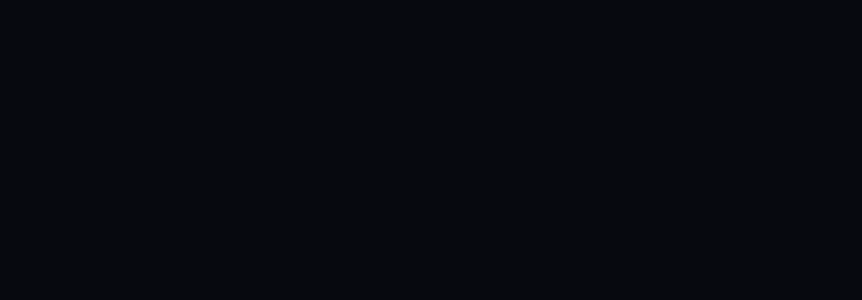
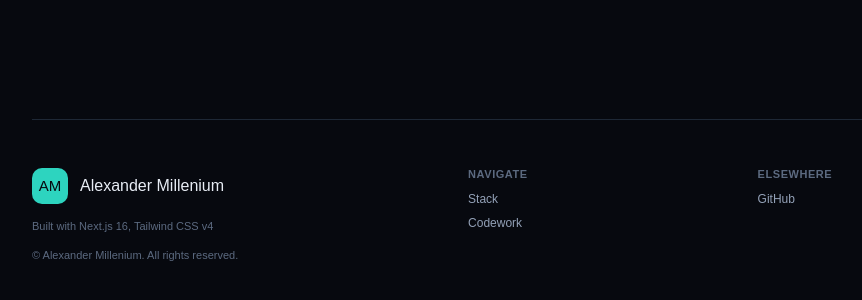
Before and after one commit to shikitsun/shikitsun, a Next.js app: page / in a window 1280 px wide. Shown: the part 2286-2586 px from the top of the page, without its empty margins (8-870 px from the left). Before the commit the page ends 2426 px from the top, so only its background shows below. Built offline with nearby package versions, Linux system fonts and the light colour scheme.

Commit message:
feat(footer): footer section

```diff
--- a/src/app/page.tsx
+++ b/src/app/page.tsx
@@ -1,4 +1,5 @@
 import { CodeWork } from "../widgets/codework";
+import Footer from "../widgets/footer";
 import { Header } from "../widgets/header/Header";
 import { Hero } from "../widgets/hero/Hero";
 import Stack from "../widgets/Stack";
@@ -10,6 +11,7 @@
       <Hero />
       <Stack />
       <CodeWork />
+      <Footer />
     </main>
   );
 }
--- /dev/null
+++ b/src/widgets/footer/index.module.css
@@ -0,0 +1,36 @@
+.footer {
+  display: grid;
+  grid-template-areas: "head nav nav1 ." "used nav nav1 ." "copy nav nav1 ." ". nav nav1 ." ". nav nav1 .";
+  column-gap: 3.75rem;
+  row-gap: calc(var(--spacing) * 4);
+
+  & > .head {
+    grid-area: head;
+  }
+
+  & > .used {
+    grid-area: used;
+  }
+
+  & > .copy {
+    grid-area: copy;
+  }
+
+  & > .nav {
+    grid-area: nav;
+  }
+
+  & > .elsewhere {
+    grid-area: nav1;
+  }
+
+  @media (width <= 48rem) {
+    grid-template-areas: "head head" "nav nav1" "used copy";
+    row-gap: calc(var(--spacing) * 5);
+  }
+
+  @media (width <= 31.25rem) {
+    grid-template-areas: "head" "nav" "nav1" "used" "copy";
+    row-gap: calc(var(--spacing) * 4);
+  }
+}
--- /dev/null
+++ b/src/widgets/footer/index.tsx
@@ -0,0 +1,67 @@
+import { authorNameToInitials, getAuthor } from "@/src/entities/author";
+import { Avatar } from "@/src/shared/lib/ui/avatar";
+import styles from "./index.module.css";
+import { PropsWithChildren, ReactNode } from "react";
+
+interface INavProps extends PropsWithChildren {
+  header: ReactNode;
+  className?: string;
+}
+
+// Could placed outside of that file
+// But better be there for now
+function Nav({ header, children, className }: INavProps) {
+  return (
+    <nav className={`flex flex-col gap-y-2.5 ${className ?? ""}`}>
+      <h5 className="text-prefix text-text-muted font-semibold tracking-wider uppercase">
+        {header}
+      </h5>
+
+      <ul className="flex flex-col gap-y-2">{children}</ul>
+    </nav>
+  );
+}
+
+function NavItem({ children }: PropsWithChildren) {
+  return <li className="text-xs text-text-secondary">{children}</li>;
+}
+
+export default async function Footer() {
+  const author = await getAuthor();
+  const initials = authorNameToInitials(author.name);
+
+  return (
+    <footer
+      className={`items-start border-t border-line md:py-12 py-10 ${styles.footer}`}
+    >
+      <div className={`flex items-center gap-x-3 ${styles.head}`}>
+        <Avatar>{initials}</Avatar>
+        <p className="text-md leading-tight">{author.name}</p>
+      </div>
+
+      <p className={`text-prefix text-text-muted ${styles.used}`}>
+        Built with Next.js 16, Tailwind CSS v4
+      </p>
+      <p className={`text-prefix text-text-muted ${styles.copy}`}>
+        &copy; {author.name}. All rights reserved.
+      </p>
+
+      <Nav header={"Navigate"} className={styles.nav}>
+        <NavItem>
+          <a href="#stack">Stack</a>
+        </NavItem>
+        <NavItem>
+          <a href="#codework">Codework</a>
+        </NavItem>
+      </Nav>
+
+      <Nav header="Elsewhere" className={styles.elsewhere}>
+        <NavItem>
+          <a href="https://github.com/shikitsun" rel="noopener" target="_blank">
+            GitHub
+          </a>
+        </NavItem>
+      </Nav>
+    </footer>
+  );
+}
```
